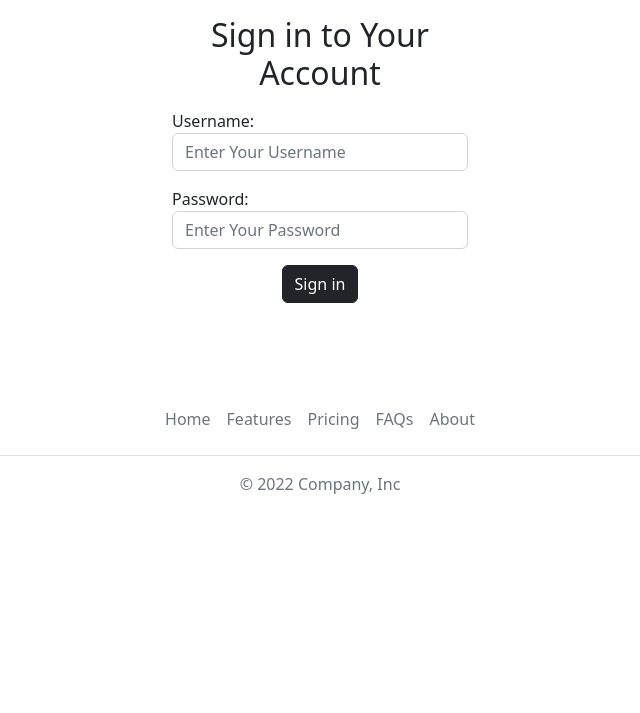
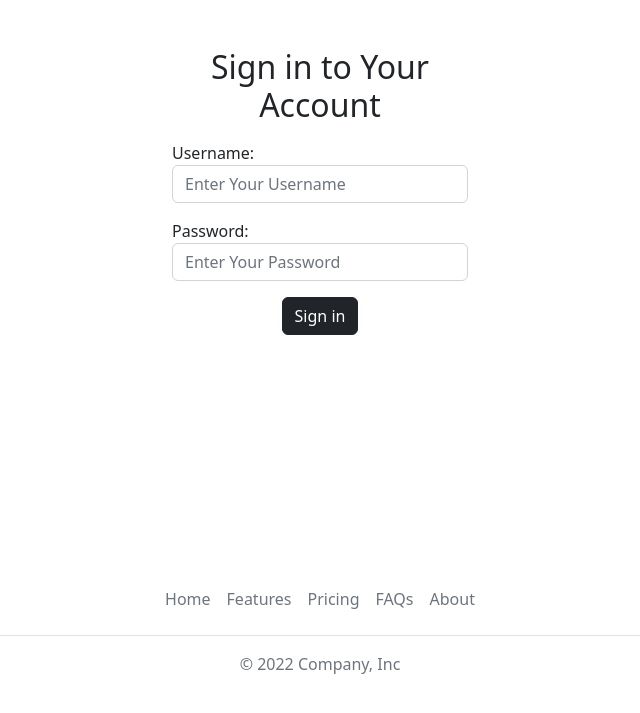
Before and after one commit to mubarakmayyeri/brocamp-student-workspace, a Django app: page /signin in a window 1280 px wide. Shown: the part 63-776 px from the top of the page, without its empty margins (320-960 px from the left). Run offline with Django 4.2, Linux system fonts and the light colour scheme.

Commit message:
minor updates

```diff
--- a/accounts/templates/signin.html
+++ b/accounts/templates/signin.html
@@ -2,7 +2,7 @@
 
 {% block content %}
 
-<div class='container w-25'>
+<div class='container w-25 mt-5 mb-5'>
   {% for message in messages %}
   <div class="alert alert-danger alert-dismissible fade show" role="alert">
     <strong>Message:</strong> {{ message }}
@@ -19,5 +19,8 @@
     </div>
   </form>
 </div>
+<div style='height: 100px'>
+
+</div>
 
 {% endblock content %}
--- a/accounts/views.py
+++ b/accounts/views.py
@@ -11,7 +11,7 @@ from .forms import SigninForm
 
 def home(request):
   if 'username' in request.session:
-    return render(request, 'workspace.html')
+    return redirect('workspace')
   return render(request, 'home.html')
 
 def signup(request):
```
Also changed, not shown: db.sqlite3.
